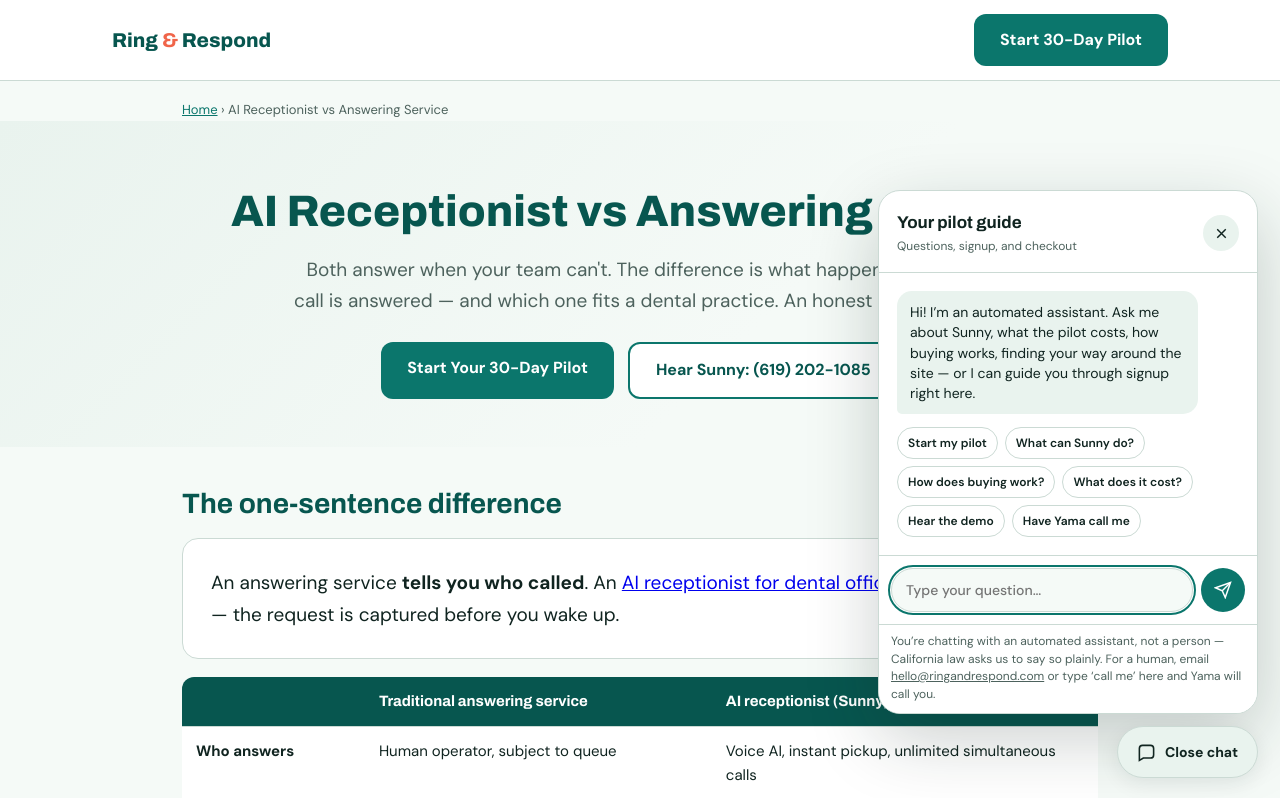
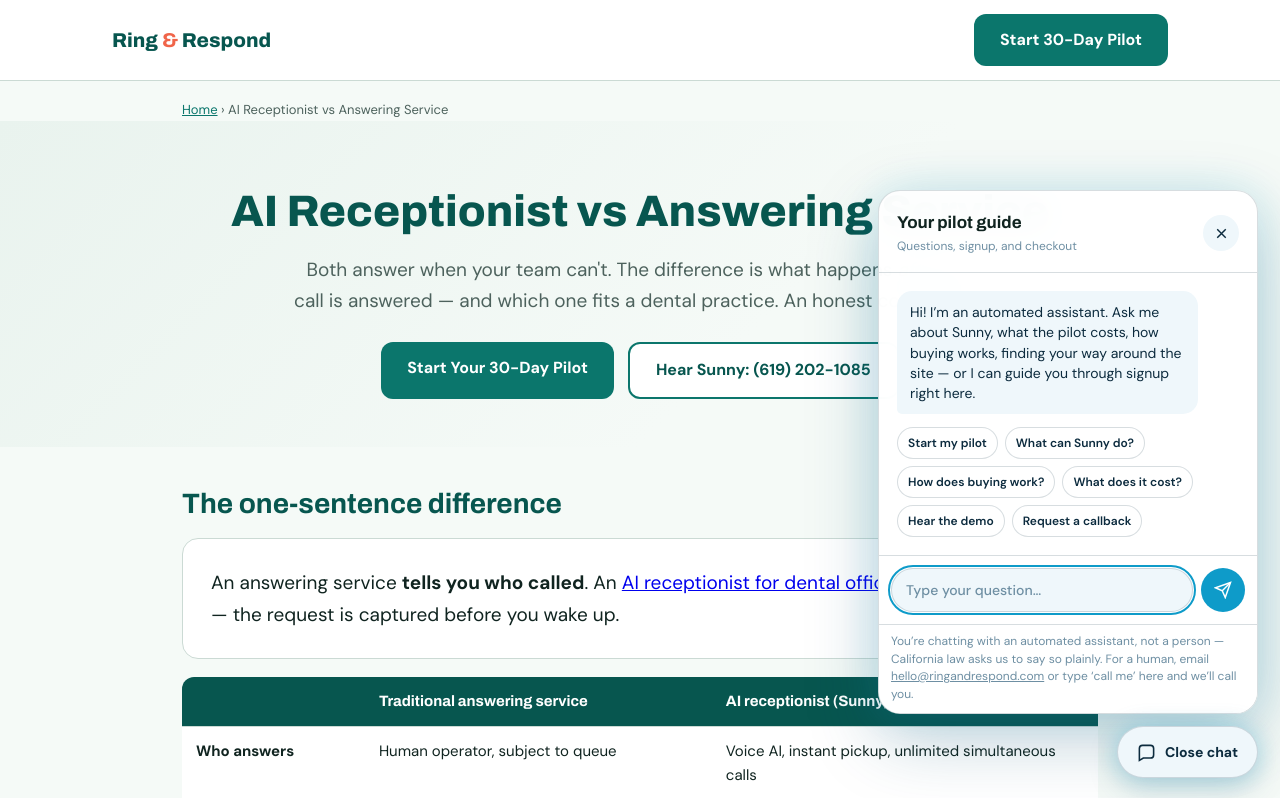
Before and after one commit to yamaenator-netizen/ringandrespond-site, a plain HTML site: page ai-receptionist-vs-answering-service.html in a window 1280 px wide. Both pictures are taken after a click on the button "Ask a question". Shown: the top 798 px of the page. Drawn offline with Linux system fonts and the light colour scheme.

Commit message:
Chat fix: packages routing + panel above header

```diff
--- a/ai-receptionist-vs-answering-service.html
+++ b/ai-receptionist-vs-answering-service.html
@@ -86,24 +86,25 @@ ul.ticks li::before{content:"✓";position:absolute;left:4px;color:var(--teal);f
 </script>
 <style>
 /* Sunny site chat — identical to the homepage chat (panel, knowledge base, signup + callback). */
-:root{--paper:#f5faf7;--surface:#ffffff;--surface-2:#e9f3ee;--muted:#4d625d;--teal-dark:#07564f;--shadow:0 18px 52px rgba(19,45,40,.12)}
+:root{--paper:#EFF7FB;--surface:rgba(255,255,255,.97);--surface-2:#EFF7FB;--muted:#6E8FA3;--teal-dark:#0B7FA8;--shadow:0 24px 70px rgba(12,80,110,.25)}
+    .chat-launcher,.chat-panel{--ink:#0C2B3E;--line:rgba(12,43,62,.16);--teal:#0E9BC9}
     .skip { position: absolute; left: 8px; top: 8px; z-index: 100; transform: translateY(-180%); background: var(--surface); padding: 10px 14px; }
     .skip:focus { transform: translateY(0); }
     .chat-launcher {
-      position: fixed; right: 22px; bottom: calc(22px + env(safe-area-inset-bottom)); z-index: 50;
+      position: fixed; right: 22px; bottom: calc(22px + env(safe-area-inset-bottom)); z-index: 80;
       min-height: 52px; padding: 0 19px; border: 1.5px solid var(--line); border-radius: 999px;
       display: inline-flex; align-items: center; gap: 9px; cursor: pointer;
-      background: var(--surface); color: var(--ink); box-shadow: 0 6px 20px rgba(16, 36, 32, .08);
+      background: var(--surface); color: var(--ink); box-shadow: 0 10px 30px rgba(12,80,110,.22), 0 0 22px rgba(53,196,243,.25); backdrop-filter: blur(14px) saturate(1.3); -webkit-backdrop-filter: blur(14px) saturate(1.3);
       font: 700 14px "DM Sans", sans-serif;
     }
     .chat-launcher svg { width: 19px; height: 19px; }
     .chat-launcher[aria-expanded="true"] { background: var(--surface-2); }
     .chat-panel {
-      position: fixed; right: 22px; bottom: calc(86px + env(safe-area-inset-bottom)); z-index: 49;
+      position: fixed; right: 22px; bottom: calc(86px + env(safe-area-inset-bottom)); z-index: 79;
       width: min(380px, calc(100vw - 28px)); max-height: min(590px, calc(100dvh - 110px));
       display: grid; grid-template-rows: auto minmax(0, 1fr) auto auto; padding: 0;
       overflow: hidden; border: 1px solid var(--line); border-radius: 22px;
-      background: var(--surface); box-shadow: 0 24px 70px rgba(16, 36, 32, .22);
+      background: var(--surface); box-shadow: 0 24px 70px rgba(12,80,110,.28), 0 0 44px rgba(53,196,243,.14); backdrop-filter: blur(18px) saturate(1.35); -webkit-backdrop-filter: blur(18px) saturate(1.35);
     }
     .chat-panel[hidden] { display: none; }
     .chat-header { display: flex; align-items: center; justify-content: space-between; gap: 18px; padding: 18px 18px 15px; border-bottom: 1px solid var(--line); }
@@ -114,7 +115,7 @@ ul.ticks li::before{content:"✓";position:absolute;left:4px;color:var(--teal);f
     .chat-log { min-height: 220px; overflow-y: auto; padding: 18px; display: flex; flex-direction: column; gap: 11px; overscroll-behavior: contain; }
     .message { max-width: 88%; padding: 11px 13px; border-radius: 15px; font-size: 14px; line-height: 1.45; }
     .message.assistant { align-self: flex-start; background: var(--surface-2); color: var(--ink); border-bottom-left-radius: 5px; }
-    .message.visitor { align-self: flex-end; background: var(--ink); color: var(--paper); border-bottom-right-radius: 5px; }
+    .message.visitor { align-self: flex-end; background: linear-gradient(135deg, #35C4F3, #0E9BC9); color: #FFFFFF; border-bottom-right-radius: 5px; }
     .message a { color: var(--teal-dark); font-weight: 700; }
     .starter-chips { display: flex; flex-wrap: wrap; gap: 7px; padding-top: 2px; }
     .starter-chip { border: 1px solid var(--line); border-radius: 999px; padding: 7px 10px; cursor: pointer; background: var(--surface); color: var(--ink); font: 600 12px "DM Sans", sans-serif; }
@@ -124,7 +125,7 @@ ul.ticks li::before{content:"✓";position:absolute;left:4px;color:var(--teal);f
     .chat-form { display: grid; grid-template-columns: minmax(0, 1fr) auto; gap: 8px; padding: 12px; border-top: 1px solid var(--line); background: var(--surface); }
     .chat-form input { min-width: 0; height: 44px; border: 1px solid var(--line); border-radius: 999px; padding: 0 14px; background: var(--paper); color: var(--ink); font: 500 14px "DM Sans", sans-serif; }
     .chat-form input:focus { outline: 2px solid var(--teal); outline-offset: 1px; }
-    .chat-send { width: 44px; height: 44px; border: 0; border-radius: 50%; display: grid; place-items: center; cursor: pointer; background: var(--teal); color: #fff; }
+    .chat-send { width: 44px; height: 44px; border: 0; border-radius: 50%; display: grid; place-items: center; cursor: pointer; background: var(--teal); color: #FFFFFF; }
     .chat-send svg { width: 18px; height: 18px; }
     .signup-card {
       align-self: stretch; padding: 15px; border: 1px solid var(--line); border-radius: 15px;
@@ -143,8 +144,9 @@ ul.ticks li::before{content:"✓";position:absolute;left:4px;color:var(--teal);f
     .checkout-button { width: 100%; margin-top: 11px; border: 0; cursor: pointer; }
     .checkout-button:disabled { cursor: not-allowed; opacity: .48; transform: none; }
     .checkout-note { margin: 9px 0 0 !important; font-size: 11px !important; text-align: center; }
-    .placeholder-label { display: inline-flex; margin-top: 8px; padding: 4px 7px; border-radius: 6px; background: rgba(11,118,108,.10); color: var(--teal-dark); font-size: 10px; font-weight: 800; letter-spacing: .02em; }
+    .placeholder-label { display: inline-flex; margin-top: 8px; padding: 4px 7px; border-radius: 6px; background: rgba(18,165,214,.12); color: var(--teal-dark); font-size: 10px; font-weight: 800; letter-spacing: .02em; }
     .restart-signup { margin-top: 8px; border: 0; padding: 0; background: transparent; color: var(--teal-dark); font: 700 12px "DM Sans", sans-serif; cursor: pointer; text-decoration: underline; }
+.chat-form input::placeholder { color: #6E8FA3; }
 @media (max-width: 560px) {
       .chat-launcher { right: 14px; bottom: calc(14px + env(safe-area-inset-bottom)); min-height: 48px; padding-inline: 16px; }
       .chat-panel { right: 14px; bottom: calc(74px + env(safe-area-inset-bottom)); width: calc(100vw - 28px); max-height: calc(100dvh - 94px); }
@@ -261,7 +263,7 @@ body.bar-on .chat-launcher { opacity: 0; pointer-events: none; transform: transl
     <span>Ask a question</span>
   </button>
 
-  <section class="chat-panel" id="chatPanel" role="dialog" aria-label="Front-Desk OS quick answers" hidden>
+  <section class="chat-panel" id="chatPanel" role="dialog" aria-label="Sunny quick answers" hidden>
     <div class="chat-header">
       <div><strong>Your pilot guide</strong><span>Questions, signup, and checkout</span></div>
       <button class="chat-close" id="chatClose" type="button" aria-label="Close chat">
@@ -276,17 +278,17 @@ body.bar-on .chat-launcher { opacity: 0; pointer-events: none; transform: transl
         <button class="starter-chip" type="button">How does buying work?</button>
         <button class="starter-chip" type="button">What does it cost?</button>
         <button class="starter-chip" type="button">Hear the demo</button>
-        <button class="starter-chip" type="button">Have Yama call me</button>
+        <button class="starter-chip" type="button">Request a callback</button>
       </div>
     </div>
     <form class="chat-form" id="chatForm">
-      <label class="skip" for="chatInput">Ask about Front-Desk OS</label>
+      <label class="skip" for="chatInput">Ask about Sunny</label>
       <input id="chatInput" name="question" type="text" maxlength="180" autocomplete="off" placeholder="Type your question…" required />
       <button class="chat-send" type="submit" aria-label="Send question">
         <svg viewBox="0 0 24 24" fill="none" stroke="currentColor" stroke-width="2" aria-hidden="true"><path d="m22 2-7 20-4-9-9-4Z"/><path d="M22 2 11 13"/></svg>
       </button>
     </form>
-    <p class="chat-footnote">You’re chatting with an automated assistant, not a person — California law asks us to say so plainly. For a human, email <a href="mailto:hello@ringandrespond.com">hello@ringandrespond.com</a> or type ‘call me’ here and Yama will call you.</p>
+    <p class="chat-footnote">You’re chatting with an automated assistant, not a person — California law asks us to say so plainly. For a human, email <a href="mailto:hello@ringandrespond.com">hello@ringandrespond.com</a> or type ‘call me’ here and we’ll call you.</p>
   </section>
 
 <script>
@@ -294,7 +296,7 @@ body.bar-on .chat-launcher { opacity: 0; pointer-events: none; transform: transl
       /* sunny-chat-shell — deferred brain, external file (2026-10-29):
          the launcher button and the panel markup are static HTML -
          they render instantly with the page. Everything the chat
-         KNOWS (the 183-pair knowledge base, the answer engine, the
+         KNOWS (the FACTS-sourced knowledge base, the answer engine, the
          signup/callback flows) lives in ONE shared, cacheable file,
          /chat-brain.js (generated from chat-source/chat-brain.frag;
          the ?v= below is its content hash, stamped by sync-chat.py).
@@ -309,7 +311,7 @@ body.bar-on .chat-launcher { opacity: 0; pointer-events: none; transform: transl
          taps). Anything that happens while the file is in flight is
          queued here and replayed by the brain the moment it
          initializes - no lost first message, no dead first click. */
-      var BRAIN_URL = '/chat-brain.js?v=247a04e7f4';
+      var BRAIN_URL = '/chat-brain.js?v=072b2f0d12';
       var shellLauncher = document.getElementById('chatLauncher');
       var shellForm = document.getElementById('chatForm');
       var shellInput = document.getElementById('chatInput');
```
